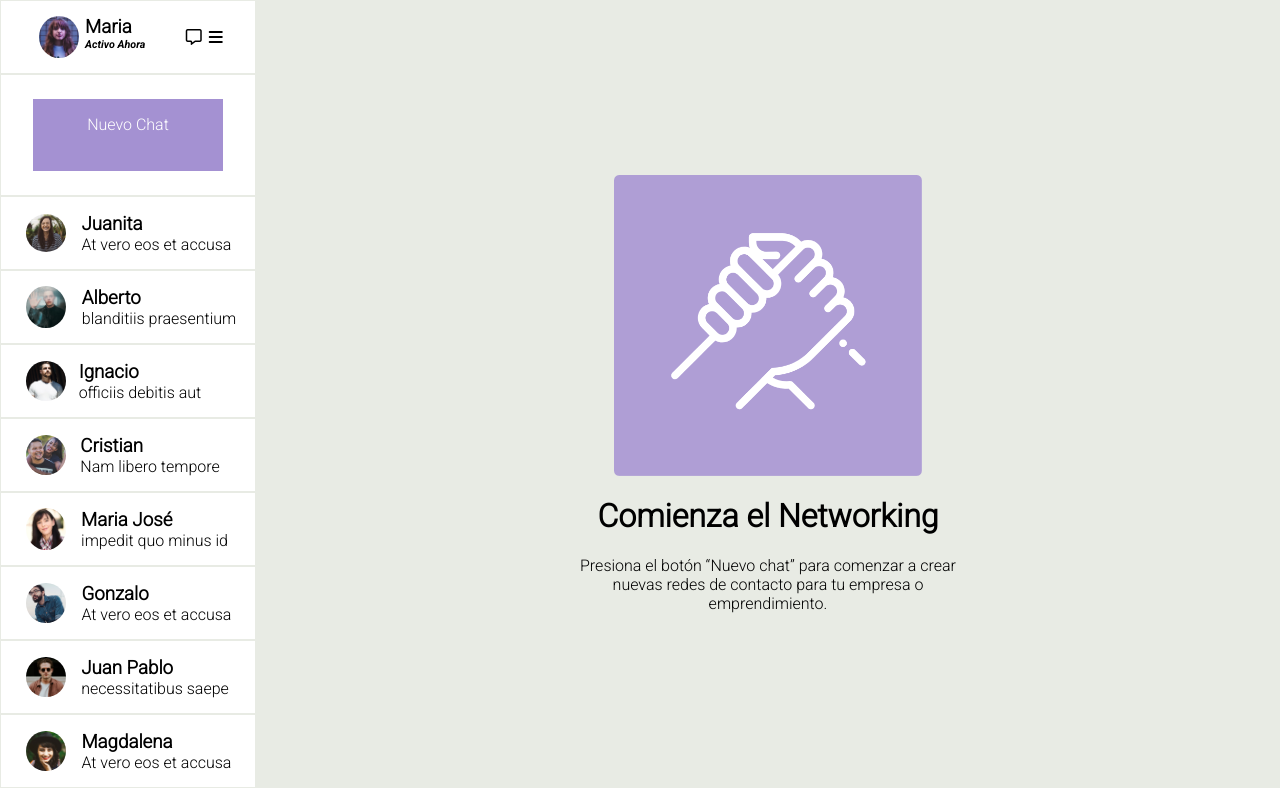
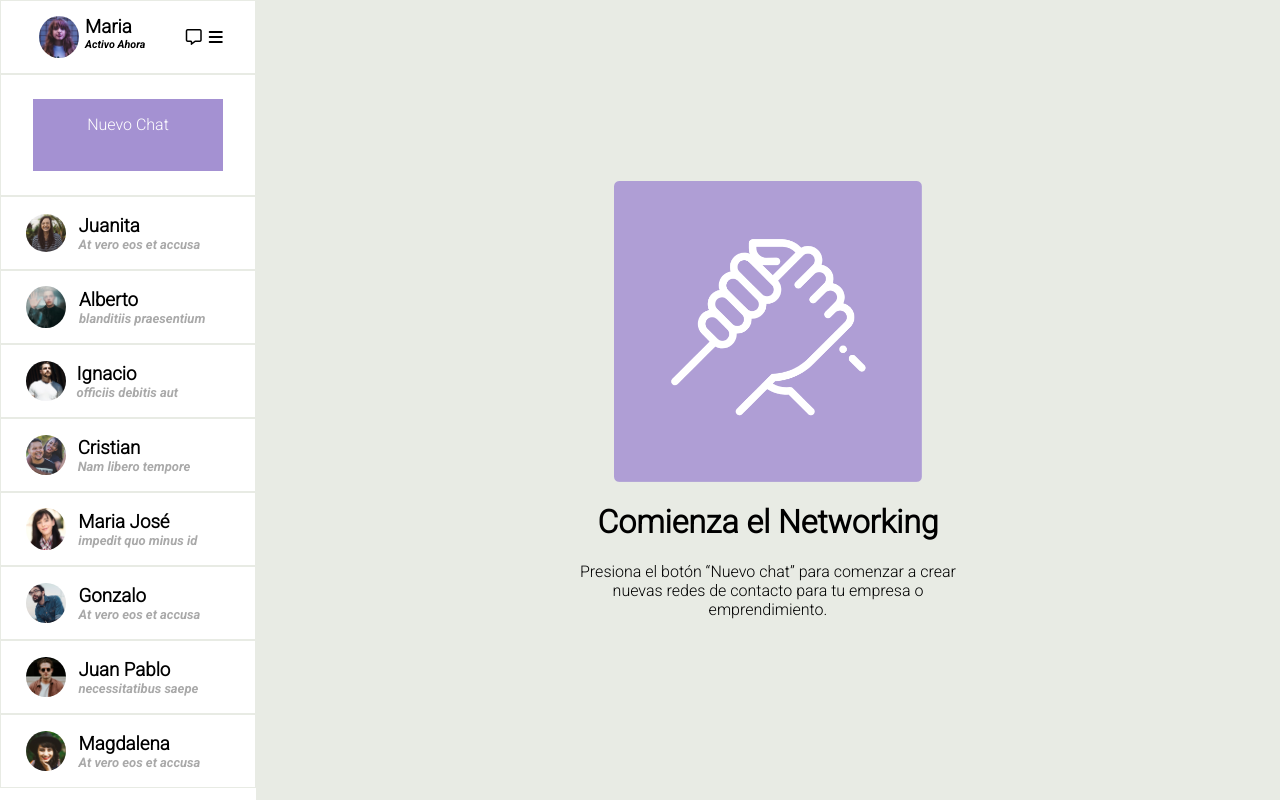
Before and after one commit to titoayala/mensajeria, a plain HTML site: page index.html in a window 1280 px wide. Drawn offline with Linux system fonts and the light colour scheme.

Commit message:
Agregando estilo a clase CHAT

```diff
--- a/assets/css/styles.css
+++ b/assets/css/styles.css
@@ -1,4 +1,4 @@
-html body{
+html, body{
     margin: 0;
     padding: 0;
     font-family: 'Roboto', sans-serif;
@@ -17,6 +17,7 @@ html body{
 .lista{
     margin: 0;
     padding: 0;
+    min-height: 100vh;
 }
 
 .estado{
@@ -63,6 +64,12 @@ html body{
     border: solid 1px #E8EBE4;
 }
 
+.chat p{
+    font-size: small;
+    font-style:italic;
+    color:darkgray;
+}
+
 .avatar{
     border-radius: 100%;
     width:40px;
```
